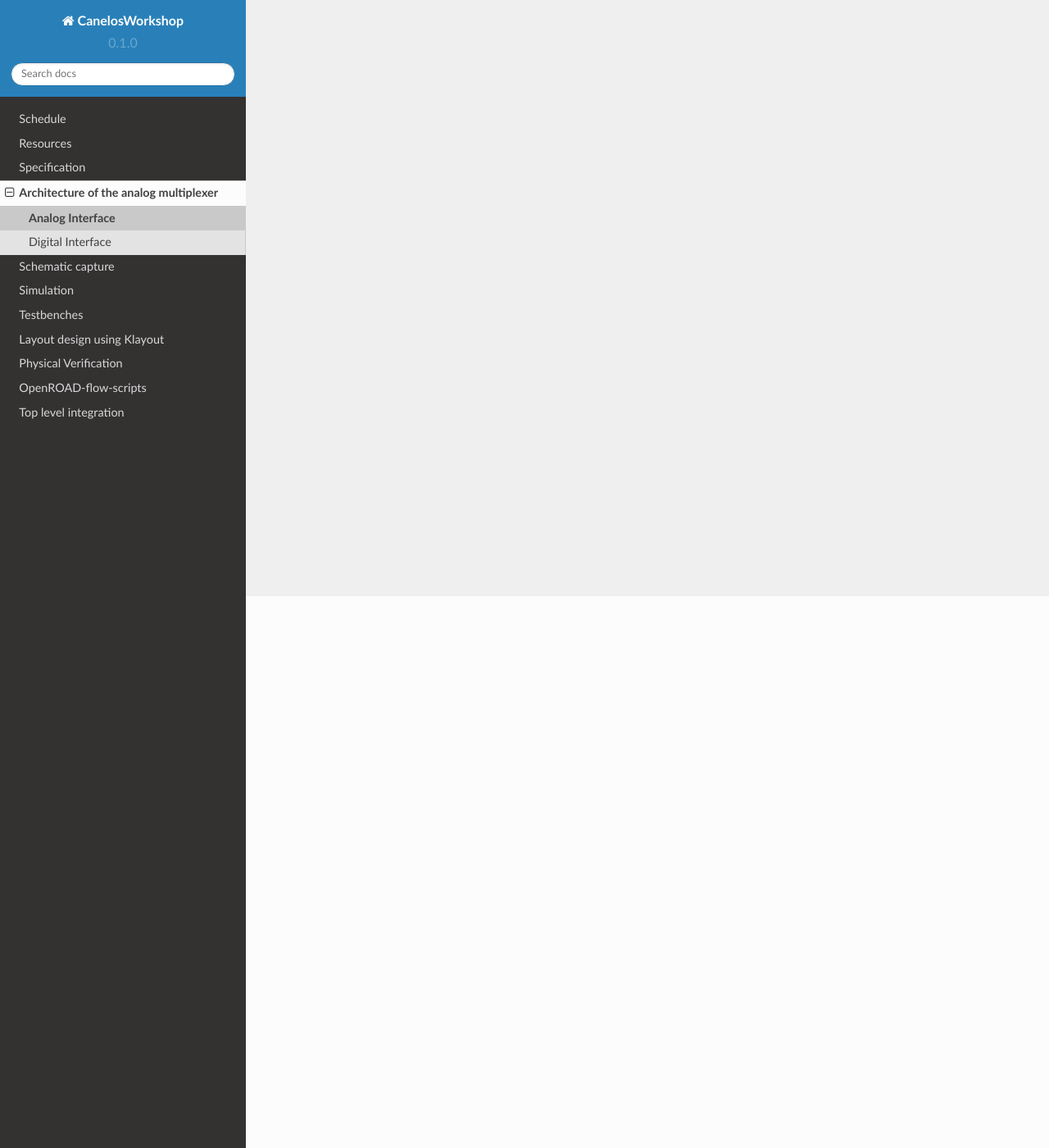
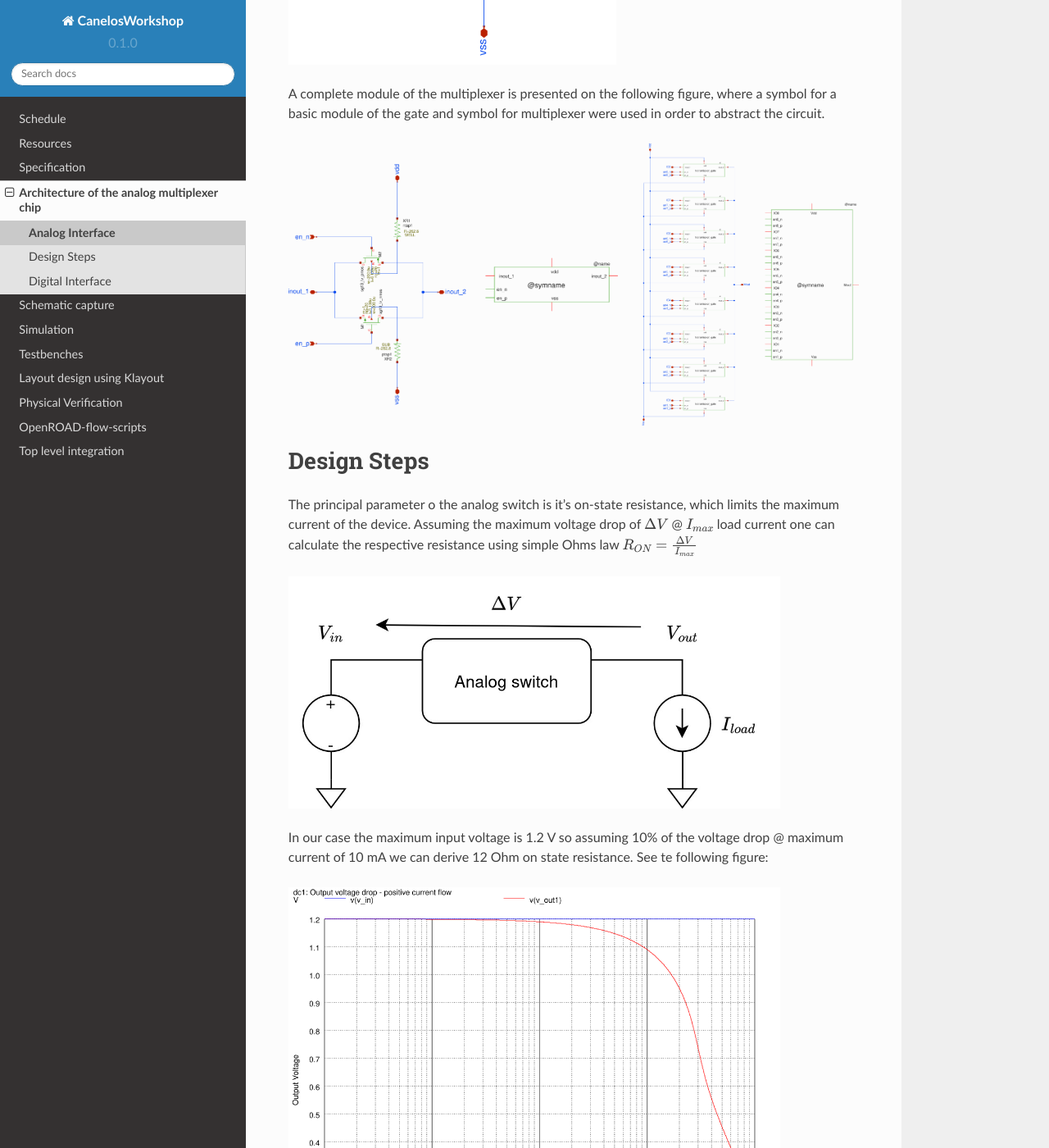
Before and after one commit to KrzysztofHerman/CanelosWorkshopIHP2024-docs, a Sphinx documentation site: the page built from docs/source/analogiface.rst, in a window 1280 px wide and 1400 px high, scrolled down 673 px. Shown: the whole window at 82% size. Built offline with Sphinx 7.4.7 and the Read the Docs theme 2.0.0, drawn with Linux system fonts in a browser that asks for light colours; some of the changed text lies outside the part shown.

Commit message:
design steps added
Signed-off-by: KrzysztofHerman <herman@ihp-microelectronics.com>

```diff
--- a/docs/source/analogiface.rst
+++ b/docs/source/analogiface.rst
@@ -5,10 +5,48 @@ The analog part cosist of eight trasmission gates isolated by a dedicated guard
 what should improve isolation between channes. The basic schematic of a trasmission gate
 is shown below
 
-
-.. image:: _static/spitest_gtkw.png
+.. image:: _static/multiplexer_cir.png
   :width: 400
   :alt: Alternative text
 
+
 A complete module of the multiplexer is presented on the following figure, where a symbol for a basic
-module of the gate was used in order to abstract the circuit.
+module of the gate and symbol for multiplexer were used in order to abstract the circuit.
+
+.. image:: _static/multiplexer.png
+  :width: 800
+  :alt: Alternative text
+
+
+Design Steps
+-------------
+
+The principal parameter o the analog switch is it's on-state resistance, which limits the maximum current of the device.
+Assuming the maximum voltage drop of :math:`\Delta V` @ :math:`I_{max}` load current one can calculate the respective resistance
+using simple Ohms law :math:`R_{ON} = \frac{\Delta V}{I_{max}}`
+
+.. image:: _static/an_switch.jpg
+  :width: 600
+  :alt: Alternative text
+
+In our case the maximum input voltage is 1.2 V so assuming 10% of the voltage drop @ maximum current of 10 mA we can derive 12 Ohm
+on state resistance. See te following figure:
+
+
+.. image:: _static/iload_pos.png
+  :width: 600
+  :alt: Alternative text
+
+
+For the MOSFET transistor the static  channel resistance can be calculated as  :math:`R_{DSON} = \frac{V_{DS}}{I_{DS}}`.
+So in order to calculate the transistor size we have to calculete the device current, in this case :math:`I_{DS} = \frac{V_{DS}}{R_{ON}}`
+:math:`I_{DS} = \frac{1.2}{12} = 0.1 mA`.  One single device of a unit width of 1 um  and length of 0.13 um can handle approx 400 uA of current so in order to get
+the 100 mA we have to increase th width 250 times. Since the allowed value of a unit finger width is 10 um we have to create  multifinger device by applying ng=25.
+
+
+Sweeping the load curent form 10u to 100 mA one can get the value of the on state resistance shown below:
+
+
+.. image:: _static/iload_ron.png
+  :width: 600
+  :alt: Alternative text
```
Also changed, not shown: docs/source/architecture.rst (+9 -5 lines), docs/source/_static/an_switch.jpg (added), docs/source/_static/chip_arch.png (added), docs/source/_static/iload_neg.png (added), docs/source/_static/iload_pos.png (added), docs/source/_static/iload_ron.png (added), docs/source/_static/lin.png, docs/source/_static/multiplexer.png (added), docs/source/_static/multiplexer_cir.png (added), 1 other file.
